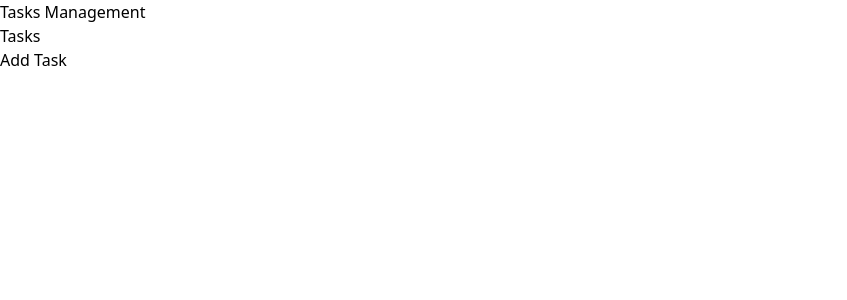
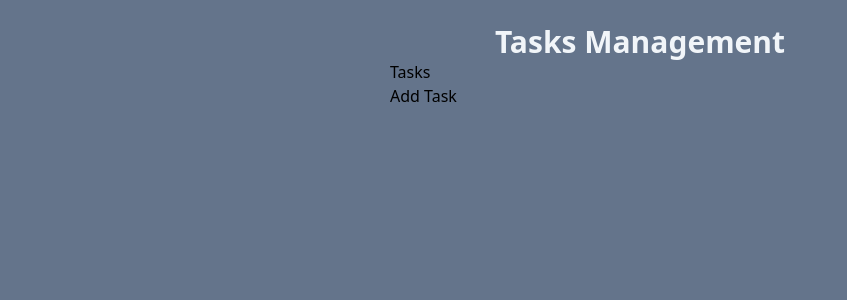
Before and after one commit to gfloriano11/react-app, a React (Vite) app: page / in a window 1280 px wide. Shown: the top 300 px of the page, without its empty margins (0-847 px from the left). Built offline with nearby package versions, Linux system fonts and the light colour scheme.

Commit message:
feat: start to use props in tasks.jsx

```diff
--- a/src/App.jsx
+++ b/src/App.jsx
@@ -1,12 +1,35 @@
 import Tasks from "./components/Tasks";
 import AddTask from "./components/AddTask";
+import { useState } from "react";
 
 function App(){
+  const [tasks, setTasks] = useState([{
+    id: 1,
+    title: 'Estudar base React JS',
+    description: 'Estudo para aprender a mexer com react js e seus fundamentos',
+    isComplete: false
+  },
+  {
+    id: 2,
+    title: 'Estudar base TailwindCSS',
+    description: 'Estudo para aprender a mexer com TailwindCSS e seus fundamentos junto com react',
+    isComplete: false
+  },
+  {
+    id: 3,
+    title: 'Projeto com React JS e TailwindCSS',
+    description: 'Projeto próprio para por em prática os estudos de react js com o tailwind.',
+    isComplete: false
+  }
+])
+
   return (
-    <div>
-      <h1>Tasks Management</h1>
-      <Tasks/>
-      <AddTask/>
+    <div className="w-screen h-screen bg-slate-500 flex justify-center p-6">
+      <div className="w-[500px]">
+        <h1 className="text-3xl text-slate-100 font-bold text-center">Tasks Management</h1>
+        <Tasks tasks={tasks}/>
+        <AddTask/>
+      </div>
     </div>
   );
 }
```
